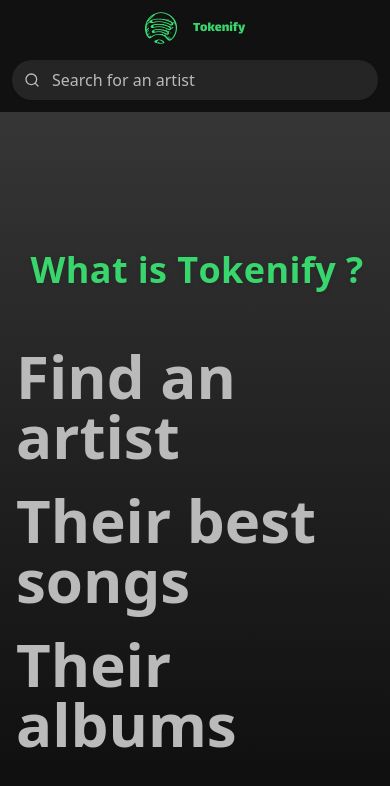
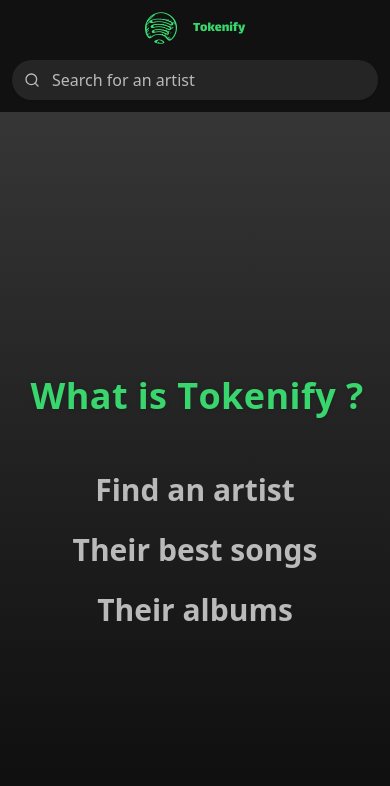
Before and after one commit to TeddyBrn/tokenify, a Next.js app: page / in a window 390 px wide. Shown: the top 786 px of the page. Built offline with nearby package versions, Linux system fonts and the light colour scheme; no server answers.

Commit message:
welcome section responsive

```diff
--- a/src/components/ui/welcome-section.jsx
+++ b/src/components/ui/welcome-section.jsx
@@ -6,11 +6,11 @@
   return (
     <div className="flex flex-col items-center justify-center gap-6">
       <GradualSpacing
-        className="font-display text-center text-4xl font-bold -tracking-widest mb-8 text-[#39D66E] dark:text-white md:text-8xl md:leading-[5rem]"
+        className="font-display text-center text-4xl md:text-7xl font-bold -tracking-widest mb-8 text-[#39D66E] dark:text-white lg:text-8xl md:leading-[5rem]"
         text="What is Tokenify ?"
       />
       <FadeText
-        className="text-6xl sm:2xl font-bold text-[#BABABA] dark:text-white"
+        className="text-3xl md:text-5xl lg:text-6xl sm:2xl font-bold text-[#BABABA] dark:text-white"
         direction="up"
         framerProps={{
           show: { transition: { delay: 1 } }
@@ -18,7 +18,7 @@
         text="Find an artist"
       />
       <FadeText
-        className="text-6xl font-bold text-[#BABABA] dark:text-white"
+        className="text-3xl md:text-5xl lg:text-6xl font-bold text-[#BABABA] dark:text-white"
         direction="up"
         framerProps={{
           show: { transition: { delay: 2 } }
@@ -26,7 +26,7 @@
         text="Their best songs"
       />
       <FadeText
-        className="text-6xl font-bold text-[#BABABA] dark:text-white"
+        className="text-3xl md:text-5xl lg:text-6xl font-bold text-[#BABABA] dark:text-white"
         direction="up"
         framerProps={{
           show: { transition: { delay: 3 } }
```
